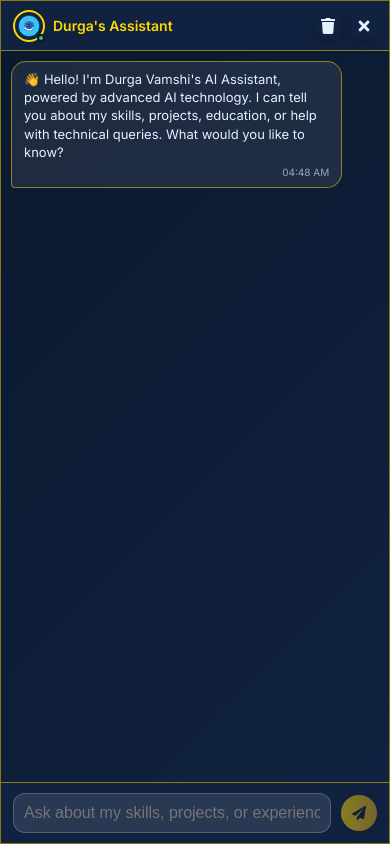
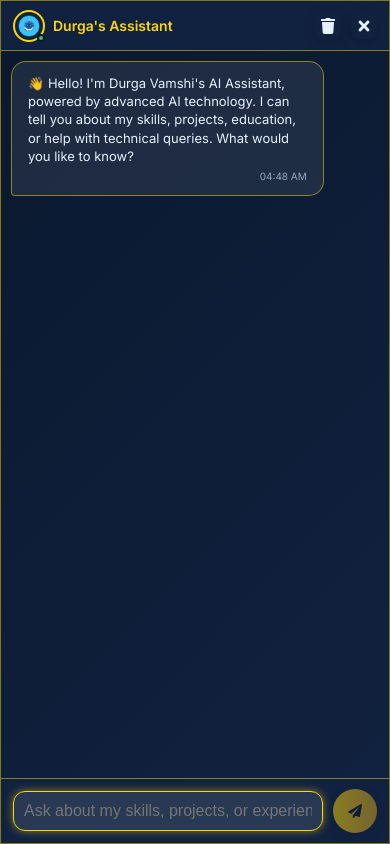
Before and after one commit to durgavamshi/portfolio, a React (Vite) app: page / in a window 390 px wide. Both pictures are taken after a click on the button 355 px from the left and 809 px from the top of the page. Shown: the top 844 px of the page. Built offline with nearby package versions, Linux system fonts and the light colour scheme; a web font is replaced by a local one.

Commit message:
Updated hero section and fixed responsive issues

```diff
--- a/src/components/Chatbot.jsx
+++ b/src/components/Chatbot.jsx
@@ -1,4 +1,4 @@
-import React, { useState, useEffect, useRef } from "react";
+import React, { useState, useEffect, useRef, useCallback } from "react";
 import "./../styles/chatbot.css";
 import chatbotGif from "../assets/images/chatbot.gif";
 import { FaTrash, FaTimes, FaPaperPlane } from "react-icons/fa";
@@ -12,7 +12,6 @@ const Chatbot = () => {
   const [isMobile, setIsMobile] = useState(window.innerWidth <= 480);
   const chatContainerRef = useRef(null);
   const inputRef = useRef(null);
-  const formRef = useRef(null);
   const chatBoxRef = useRef(null);
   const isOpenRef = useRef(false);
 
@@ -20,7 +19,7 @@ const Chatbot = () => {
   const linkedinLink = "https://linkedin.com/in/durga-vamshi-gokinapelli";
 
   // Function to handle resume download
-  const handleResumeDownload = (e) => {
+  const handleResumeDownload = useCallback((e) => {
     if (e) e.preventDefault();
     const link = document.createElement('a');
     link.href = resumePDF;
@@ -28,7 +27,7 @@ const Chatbot = () => {
     document.body.appendChild(link);
     link.click();
     document.body.removeChild(link);
-  };
+  }, []);
 
   // Check screen size and adjust height on resize (including keyboard)
   useEffect(() => {
@@ -68,6 +67,11 @@ const Chatbot = () => {
         }
         chatBoxRef.current.style.height = `${vh}px`;
       }
+
+      // Focus input when chat opens
+      setTimeout(() => {
+        if (inputRef.current) inputRef.current.focus();
+      }, 100);
     } else if (chatBoxRef.current) {
       chatBoxRef.current.style.height = '';
     }
@@ -134,8 +138,8 @@ const Chatbot = () => {
     contact: `You can reach Durga Vamshi at:
     - Email: <a href='mailto:durgavamshogokinapelli@gmail.com'>durgavamshogokinapelli@gmail.com</a>
     - Phone: +91 8341764997
-    - <a href='${githubLink}' target='_blank'>GitHub</a>
-    - <a href='${linkedinLink}' target='_blank'>LinkedIn</a>
+    - <a href='${githubLink}' target='_blank' rel='noopener noreferrer'>GitHub</a>
+    - <a href='${linkedinLink}' target='_blank' rel='noopener noreferrer'>LinkedIn</a>
     Feel free to connect for opportunities or technical discussions!`,
     education: `My educational background:
     - <strong>B.Tech in Computer Science and Engineering</strong> (2022-2025) from Nalla Narasimha Reddy Education Society, Hyderabad - CGPA: 8.5
@@ -170,10 +174,12 @@ const Chatbot = () => {
     }
 
     // Check for partial matches with improved keyword detection
-    for (const [key, response] of Object.entries(predefinedResponses)) {
-      if (lowerMessage.includes(key)) {
-        return { text: response, timestamp };
-      }
+    const matchedKey = Object.keys(predefinedResponses).find(key =>
+      lowerMessage.includes(key)
+    );
+
+    if (matchedKey) {
+      return { text: predefinedResponses[matchedKey], timestamp };
     }
 
     if (!lowerMessage) {
@@ -228,21 +234,13 @@ const Chatbot = () => {
     }
   };
 
-  // Add event listeners for resume download links
-  useEffect(() => {
-    const handleResumeClick = (e) => {
-      if (e.target.classList.contains('resume-download-link')) {
-        e.preventDefault();
-        handleResumeDownload();
-      }
-    };
-
-    document.addEventListener('click', handleResumeClick);
-
-    return () => {
-      document.removeEventListener('click', handleResumeClick);
-    };
-  }, []);
+  // Handle resume download links more efficiently
+  const handleMessageClick = useCallback((e) => {
+    if (e.target.classList.contains('resume-download-link')) {
+      e.preventDefault();
+      handleResumeDownload();
+    }
+  }, [handleResumeDownload]);
 
   return (
     <div className={`chatbot-container ${isMobile ? 'mobile' : ''}`}>
@@ -270,7 +268,11 @@ const Chatbot = () => {
                 <button className="close-btn" onClick={toggleChat} aria-label="Close chat"><FaTimes /></button>
               </div>
             </div>
-            <div className="chatbot-messages" ref={chatContainerRef}>
+            <div
+              className="chatbot-messages"
+              ref={chatContainerRef}
+              onClick={handleMessageClick}
+            >
               {chatHistory.map((msg, index) => (
                 <div key={index} className={`message ${msg.type}`}>
                   <div className="message-content" dangerouslySetInnerHTML={{ __html: msg.text }} />
@@ -287,7 +289,7 @@ const Chatbot = () => {
                 </div>
               )}
             </div>
-            <form ref={formRef} onSubmit={handleSubmit} className="chatbot-form">
+            <form onSubmit={handleSubmit} className="chatbot-form">
               <input
                 ref={inputRef}
                 type="text"
--- a/src/styles/chatbot.css
+++ b/src/styles/chatbot.css
@@ -465,3 +465,35 @@
 .chatbot-close {
   display: none;
 }
+/* Add this to prevent horizontal scrolling on mobile */
+.chatbot-messages {
+  overflow-x: hidden;
+}
+
+/* Improve touch targets for mobile */
+@media (max-width: 480px) {
+  .message {
+    padding: 12px 16px;
+    max-width: 85%;
+  }
+
+  .chatbot-send {
+    min-width: 44px;
+    min-height: 44px;
+  }
+}
+
+/* Ensure links are properly styled in messages */
+.message-content a {
+  color: var(--accent-color);
+  text-decoration: underline;
+  cursor: pointer;
+  word-break: break-all;
+}
+
+/* Prevent zoom on iOS input focus */
+@media (max-width: 480px) {
+  .chatbot-input {
+    font-size: 16px !important;
+  }
+}
```
